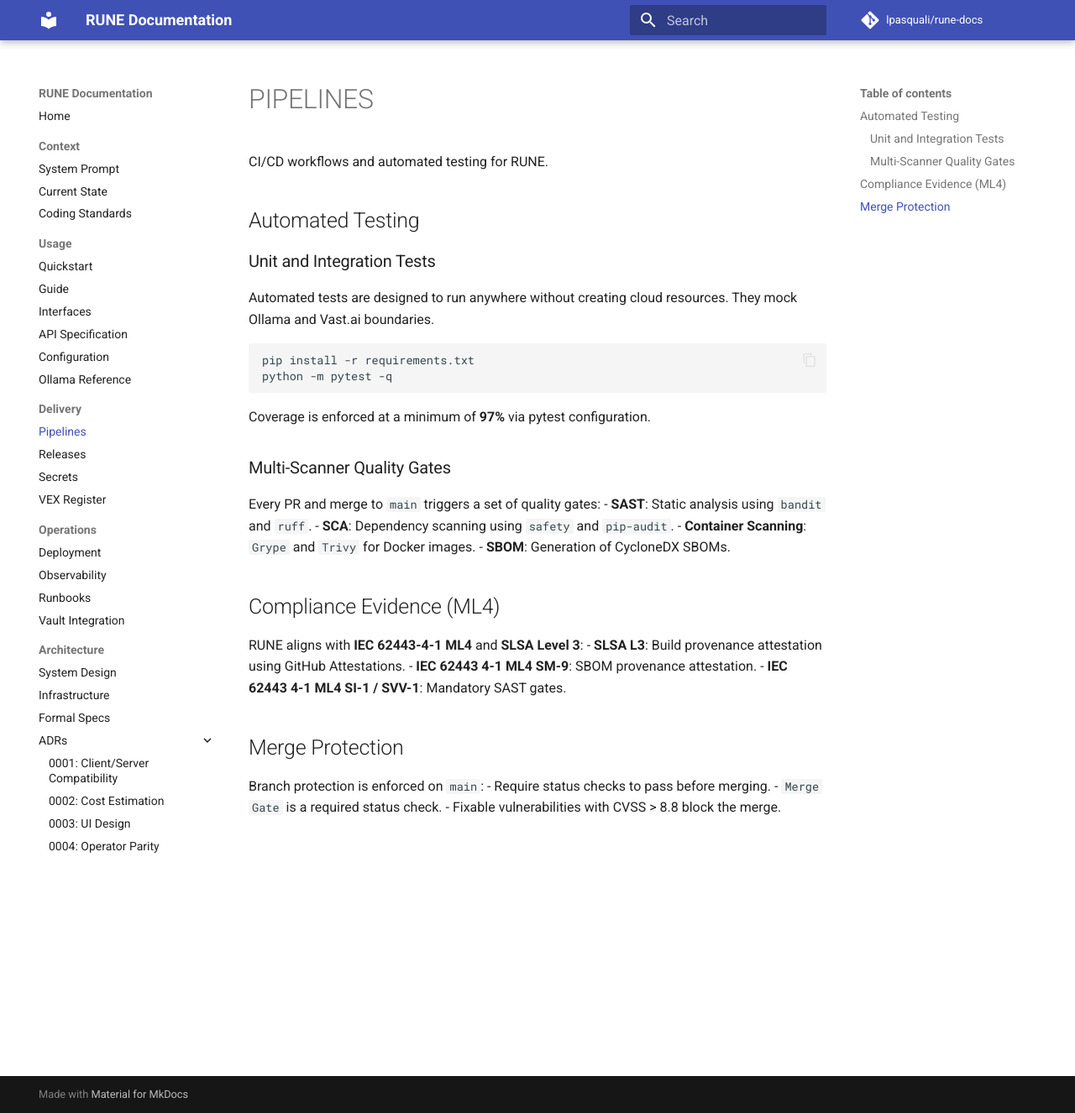
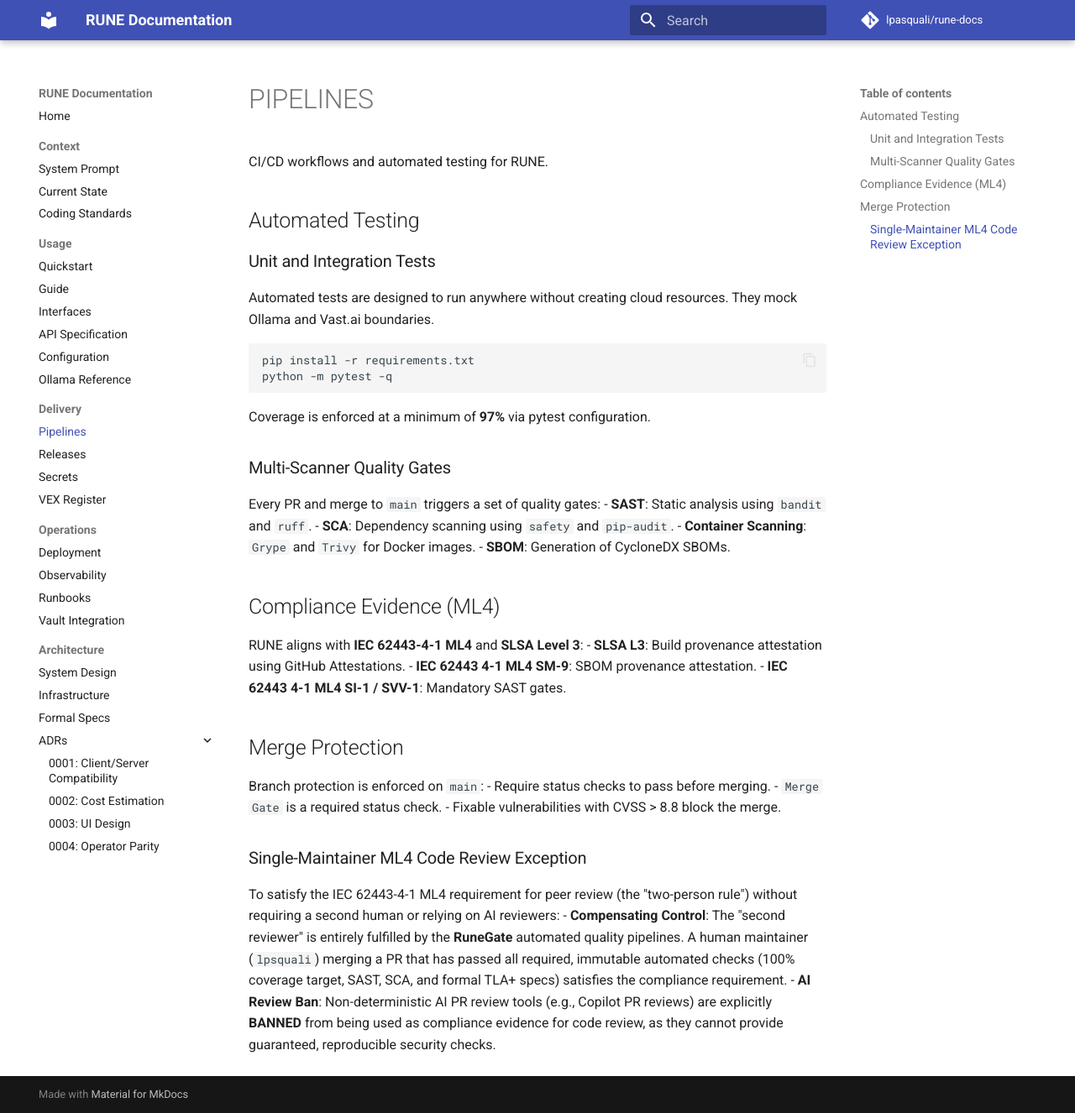
Before and after one commit to lpasquali/rune-docs, an MkDocs documentation site: the page built from docs/delivery/PIPELINES.md, in a window 1280 px wide and 1326 px high. Shown: the whole window at 84% size. Built offline with MkDocs 1.6.1 and Material for MkDocs 9.7.7, drawn with Linux system fonts in a browser that asks for light colours; comment, search, counter and statistics services are not loaded.

Commit message:
docs: formalize single-maintainer ML4 code review exception and ban AI PR reviews

```diff
--- a/docs/delivery/PIPELINES.md
+++ b/docs/delivery/PIPELINES.md
@@ -41,3 +41,8 @@
 - Require status checks to pass before merging.
 - `Merge Gate` is a required status check.
 - Fixable vulnerabilities with CVSS > 8.8 block the merge.
+
+### Single-Maintainer ML4 Code Review Exception
+To satisfy the IEC 62443-4-1 ML4 requirement for peer review (the "two-person rule") without requiring a second human or relying on AI reviewers:
+- **Compensating Control**: The "second reviewer" is entirely fulfilled by the **RuneGate** automated quality pipelines. A human maintainer (`lpsquali`) merging a PR that has passed all required, immutable automated checks (100% coverage target, SAST, SCA, and formal TLA+ specs) satisfies the compliance requirement.
+- **AI Review Ban**: Non-deterministic AI PR review tools (e.g., Copilot PR reviews) are explicitly **BANNED** from being used as compliance evidence for code review, as they cannot provide guaranteed, reproducible security checks.
```
